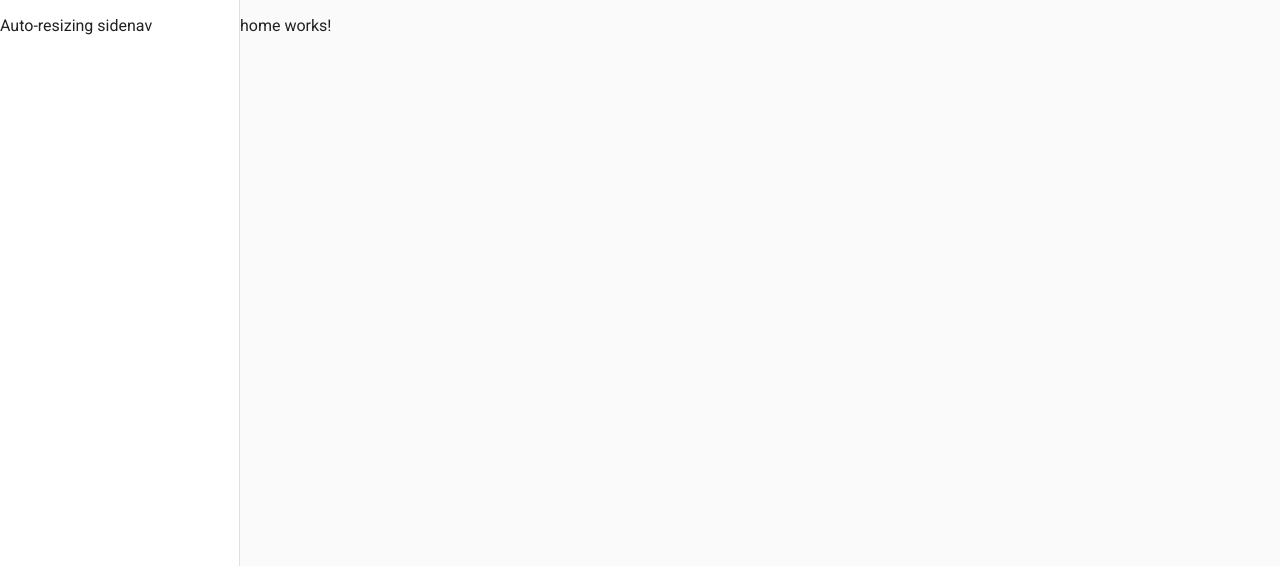
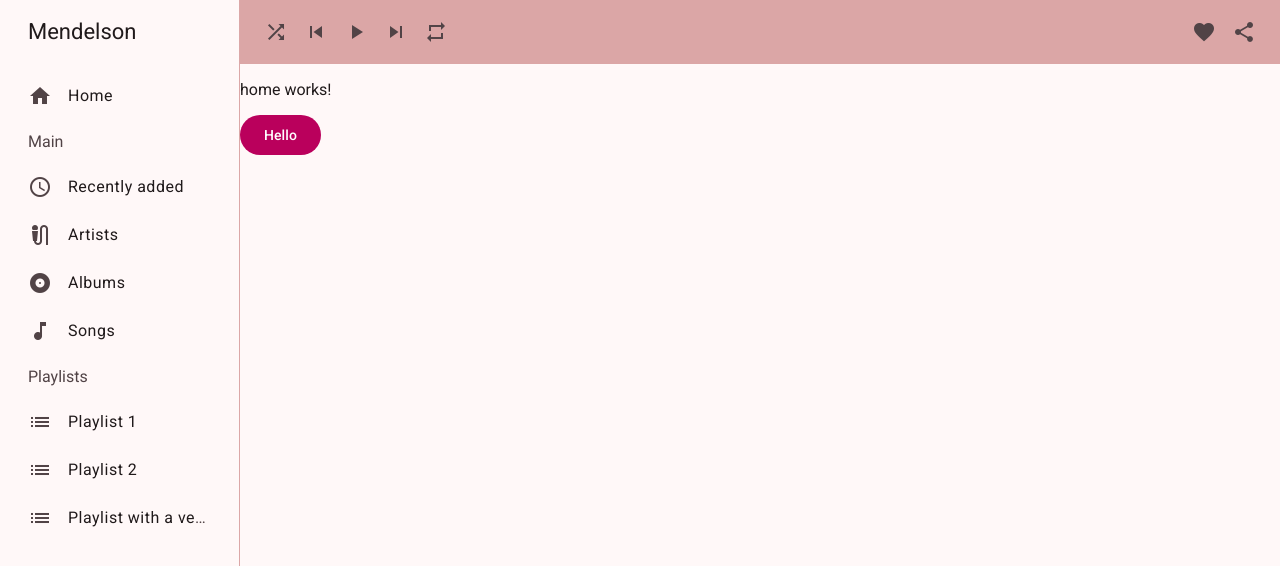
Before and after one commit to carjimfa/mendelson-app, an Angular app: page / in a window 1280 px wide. Shown: the top 566 px of the page. Built offline with nearby package versions, Linux system fonts and the light colour scheme.

Commit message:
Adds correct version of angular, adds toolbar and adds sidebar

```diff
--- a/src/app/app.component.html
+++ b/src/app/app.component.html
@@ -1,8 +1,9 @@
 <mat-drawer-container autosize>
   <mat-drawer mode="side" opened>
-    <p>Auto-resizing sidenav</p>
+    <app-sidebar></app-sidebar>
   </mat-drawer>
   <mat-drawer-content position="end">
+    <app-toolbar></app-toolbar>
     <main>
       <router-outlet />
     </main>
--- a/src/app/features/home/home.component.html
+++ b/src/app/features/home/home.component.html
@@ -1 +1,2 @@
 <p>home works!</p>
+<button mat-flat-button>Hello</button>
--- a/src/app/features/home/home.component.ts
+++ b/src/app/features/home/home.component.ts
@@ -1,8 +1,11 @@
 import { Component } from '@angular/core';
+import { MatButtonModule } from '@angular/material/button';
 
 @Component({
   selector: 'app-home',
-  imports: [],
+  imports: [
+    MatButtonModule
+  ],
   templateUrl: './home.component.html',
   styleUrl: './home.component.scss',
   standalone: true
--- /dev/null
+++ b/src/app/shared/components/sidebar/sidebar.component.html
@@ -0,0 +1,42 @@
+<div class="sidebar">
+    <mat-toolbar>
+        <span>Mendelson</span>
+    </mat-toolbar>
+    <mat-nav-list>
+        <mat-list-item role="listitem">
+            <mat-icon matListItemIcon>home</mat-icon>
+            Home
+        </mat-list-item>
+        <div mat-subheader>Main</div>
+        <mat-list-item role="listitem">
+            <mat-icon matListItemIcon>schedule</mat-icon>
+            Recently added
+        </mat-list-item>
+        <mat-list-item role="listitem">
+            <mat-icon matListItemIcon>mic_external_on</mat-icon>
+            Artists
+        </mat-list-item>
+        <mat-list-item role="listitem">
+            <mat-icon matListItemIcon>album</mat-icon>
+            Albums
+        </mat-list-item>
+        <mat-list-item role="listitem">
+            <mat-icon matListItemIcon>music_note</mat-icon>
+            Songs
+        </mat-list-item>
+        <div mat-subheader>Playlists</div>
+        <mat-list-item role="listitem">
+            <mat-icon matListItemIcon>list</mat-icon>
+            Playlist 1
+        </mat-list-item>
+        <mat-list-item role="listitem">
+            <mat-icon matListItemIcon>list</mat-icon>
+            Playlist 2
+        </mat-list-item>
+        <mat-list-item role="listitem">
+            <mat-icon matListItemIcon>list</mat-icon>
+            Playlist with a very long name
+        </mat-list-item>
+
+    </mat-nav-list>
+</div>
--- /dev/null
+++ b/src/app/shared/components/sidebar/sidebar.component.scss
@@ -0,0 +1,6 @@
+.sidebar {
+    padding: 0 12px;
+    .mat-toolbar {
+        background-color: transparent;
+    }
+}
--- /dev/null
+++ b/src/app/shared/components/toolbar/toolbar.component.html
@@ -0,0 +1,27 @@
+<mat-toolbar class="toolbar">
+    <div class="toolbar__col">
+        <button mat-icon-button aria-label="Example icon-button with menu icon">
+            <mat-icon>shuffle</mat-icon>
+        </button>
+        <button mat-icon-button aria-label="Example icon-button with menu icon">
+            <mat-icon>skip_previous</mat-icon>
+        </button>
+        <button mat-icon-button aria-label="Example icon-button with menu icon">
+            <mat-icon>play_arrow</mat-icon>
+        </button>
+        <button mat-icon-button aria-label="Example icon-button with menu icon">
+            <mat-icon>skip_next</mat-icon>
+        </button>
+        <button mat-icon-button aria-label="Example icon-button with menu icon">
+            <mat-icon>repeat</mat-icon>
+        </button>
+    </div>
+    <div class="toolbar__col">
+        <button mat-icon-button class="favorite-icon" aria-label="Example icon-button with heart icon">
+            <mat-icon>favorite</mat-icon>
+        </button>
+        <button mat-icon-button aria-label="Example icon-button with share icon">
+            <mat-icon>share</mat-icon>
+        </button>
+    </div>
+</mat-toolbar>
--- /dev/null
+++ b/src/app/shared/components/toolbar/toolbar.component.scss
@@ -0,0 +1,9 @@
+.toolbar {
+    justify-content: space-between;
+
+    &__col {
+        display: flex;
+        flex-direction: row;
+        align-items: center;
+    }
+}
--- a/src/styles.scss
+++ b/src/styles.scss
@@ -1,31 +1,28 @@
-@use "@angular/material" as mat;
+@use '@angular/material' as mat;
+@use "sass:map";
 
-@include mat.core();
+html {
+    @include mat.theme((
+        color: (
+            primary: mat.$rose-palette,
+            tertiary: mat.$red-palette,
+            theme-type: light,
+        ),
+        typography: Roboto,
+        density: 0
+    ));
 
-$my-app-primary: mat.m2-define-palette(mat.$m2-indigo-palette);
-$my-app-accent: mat.m2-define-palette(mat.$m2-pink-palette, A200, A100, A400);
-$my-app-warn: mat.m2-define-palette(mat.$m2-red-palette);
+    @include mat.sidenav-overrides((
+        container-width: 240px,
+        container-divider-color: rgba(map.get(mat.$red-palette, 30), 0.33)
+    ));
 
-$my-app-theme: mat.m2-define-light-theme(
-  (
-    color: (
-      primary: $my-app-primary,
-      accent: $my-app-accent,
-      warn: $my-app-warn,
-    ),
-  )
-);
-
+    @include mat.toolbar-overrides((
+        container-background-color: rgba(map.get(mat.$red-palette, 30), 0.33),
+    ));
+}
 // START Component styles
 // Sidenav style
-:root {
-    @include mat.sidenav-overrides((
-      container-width: 240px
-    ));
-  }
-
-@include mat.all-component-themes($my-app-theme);
-
 // END Component styles
 
 html,
@@ -42,3 +39,8 @@ body {
 .mat-drawer-container {
     min-height: 100vh;
 }
+
+.mat-drawer.mat-drawer-side.mat-drawer-opened {
+    border-top-right-radius: 0;
+    border-bottom-right-radius: 0;
+}
```
Also changed, not shown: src/app/app.component.ts (+5 -3 lines), src/app/shared/components/sidebar/sidebar.component.ts (added, +18 -0 lines), src/app/shared/components/toolbar/toolbar.component.ts (added, +19 -0 lines), 2 other files (tests, documents, lock files or other folders).
